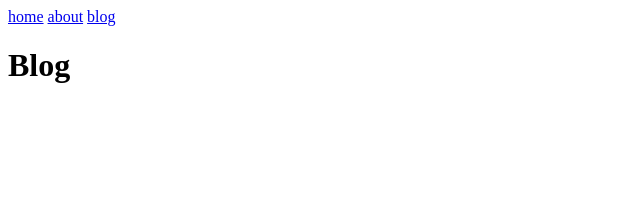
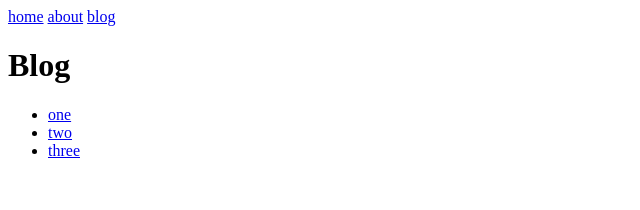
Before and after one commit to aurelienroux/svelte-learning, a SvelteKit app: page /blog in a window 1280 px wide. Shown: the top 210 px of the page, without its empty margins (0-640 px from the left). Built offline with nearby package versions, Linux system fonts and the light colour scheme.

Commit message:
clean up data

```diff
--- a/src/routes/about/+server.ts
+++ /dev/null
@@ -1,6 +0,0 @@
-export function load() {
-	console.log('server runs');
-	return {
-		aboutserver: 'data from about server'
-	};
-}
--- a/src/routes/blog/+page.svelte
+++ b/src/routes/blog/+page.svelte
@@ -1 +1,7 @@
 <h1>Blog</h1>
+
+<ul>
+	<li><a href="/blog/one">one</a></li>
+	<li><a href="/blog/two">two</a></li>
+	<li><a href="/blog/three">three</a></li>
+</ul>
--- a/src/routes/blog/[slug]/+page.svelte
+++ b/src/routes/blog/[slug]/+page.svelte
@@ -1,8 +1,5 @@
 <script lang="ts">
-	import type { PageData } from './$types';
 	import { page } from '$app/stores';
-
-	export let data: PageData;
 </script>
 
 <h2>article: {$page.params.slug}</h2>
```
